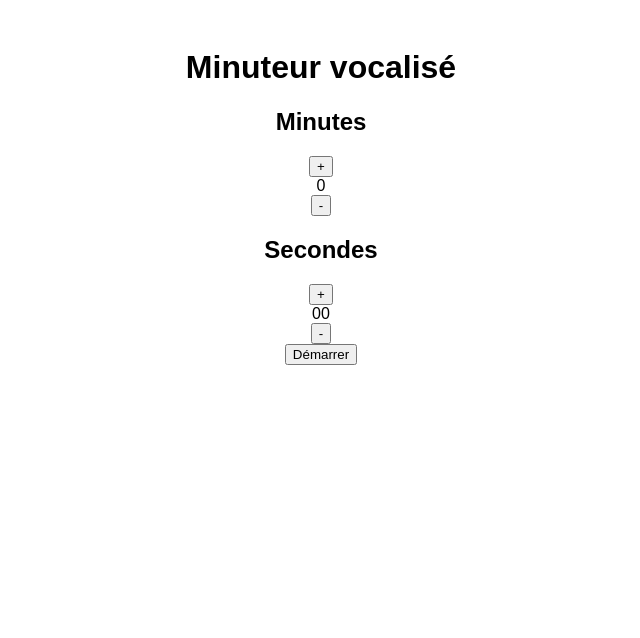
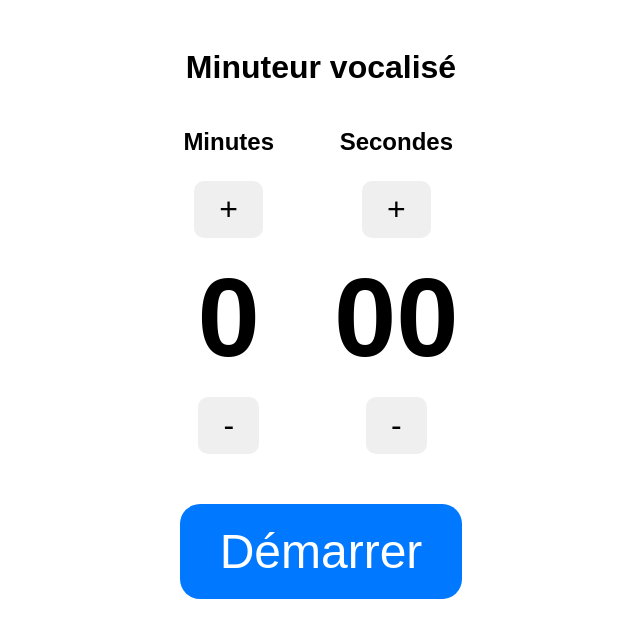
Before and after one commit to paivamar/minuteur, a plain HTML site: page index.html in a window 1280 px wide. Shown: the whole page, without its empty margins (319-959 px from the left). Drawn offline with Linux system fonts and the light colour scheme.

Commit message:
Update style.css

```diff
--- a/style.css
+++ b/style.css
@@ -3,3 +3,37 @@ body {
   padding: 20px;
   text-align: center;
 }
+
+#time-controls {
+  display: flex;
+  justify-content: center;
+  gap: 60px;
+  margin-bottom: 40px;
+}
+
+.block {
+  text-align: center;
+}
+
+.time {
+  font-size: 7rem;  /* énorme affichage */
+  font-weight: bold;
+  margin: 10px 0;
+}
+
+button {
+  font-size: 2rem;
+  padding: 10px 25px;
+  margin: 5px;
+  border-radius: 10px;
+  border: none;
+  cursor: pointer;
+}
+
+.start-btn {
+  background-color: #0078ff;
+  color: white;
+  font-size: 3rem;
+  padding: 20px 40px;
+  border-radius: 20px;
+}
```
